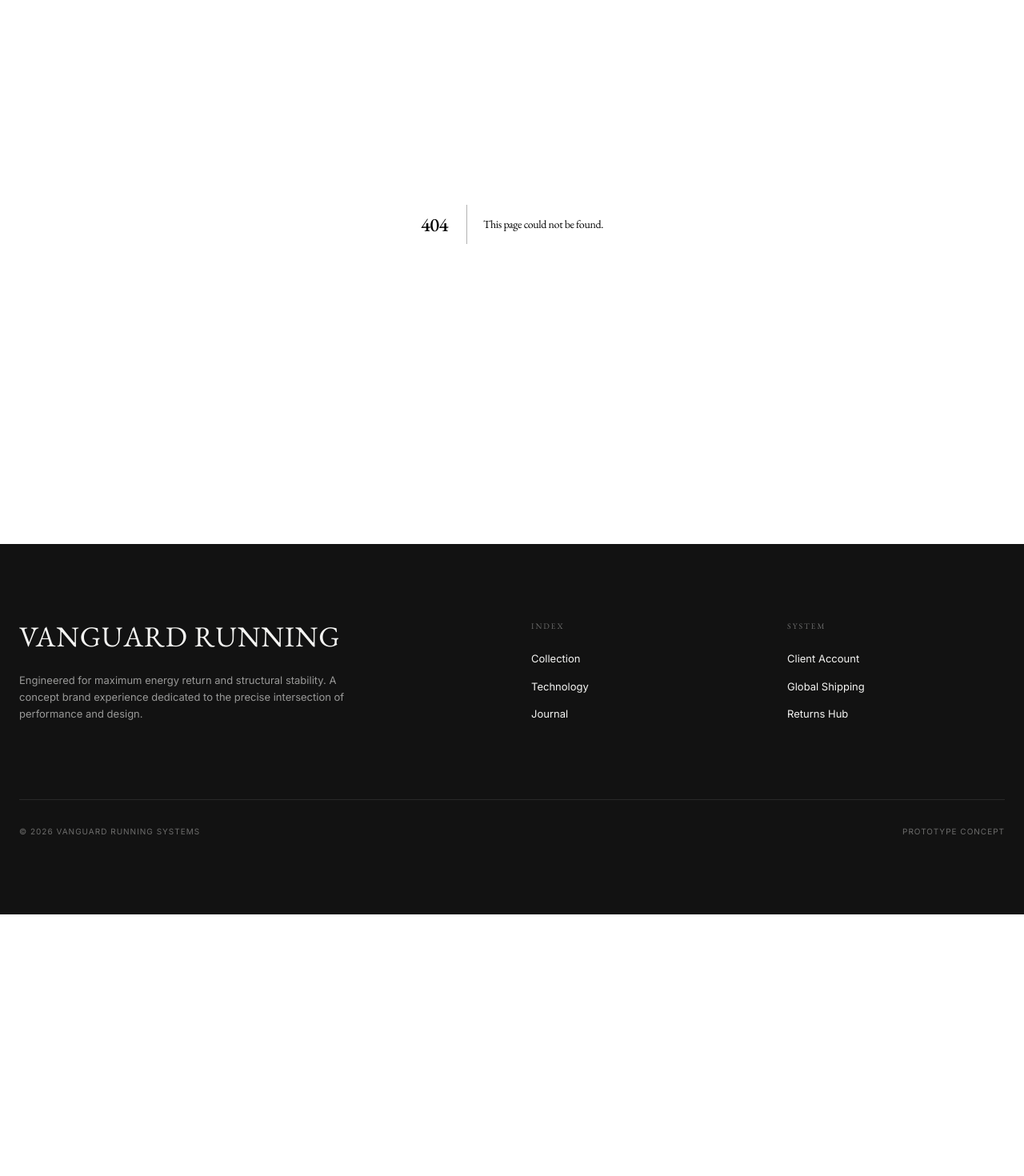
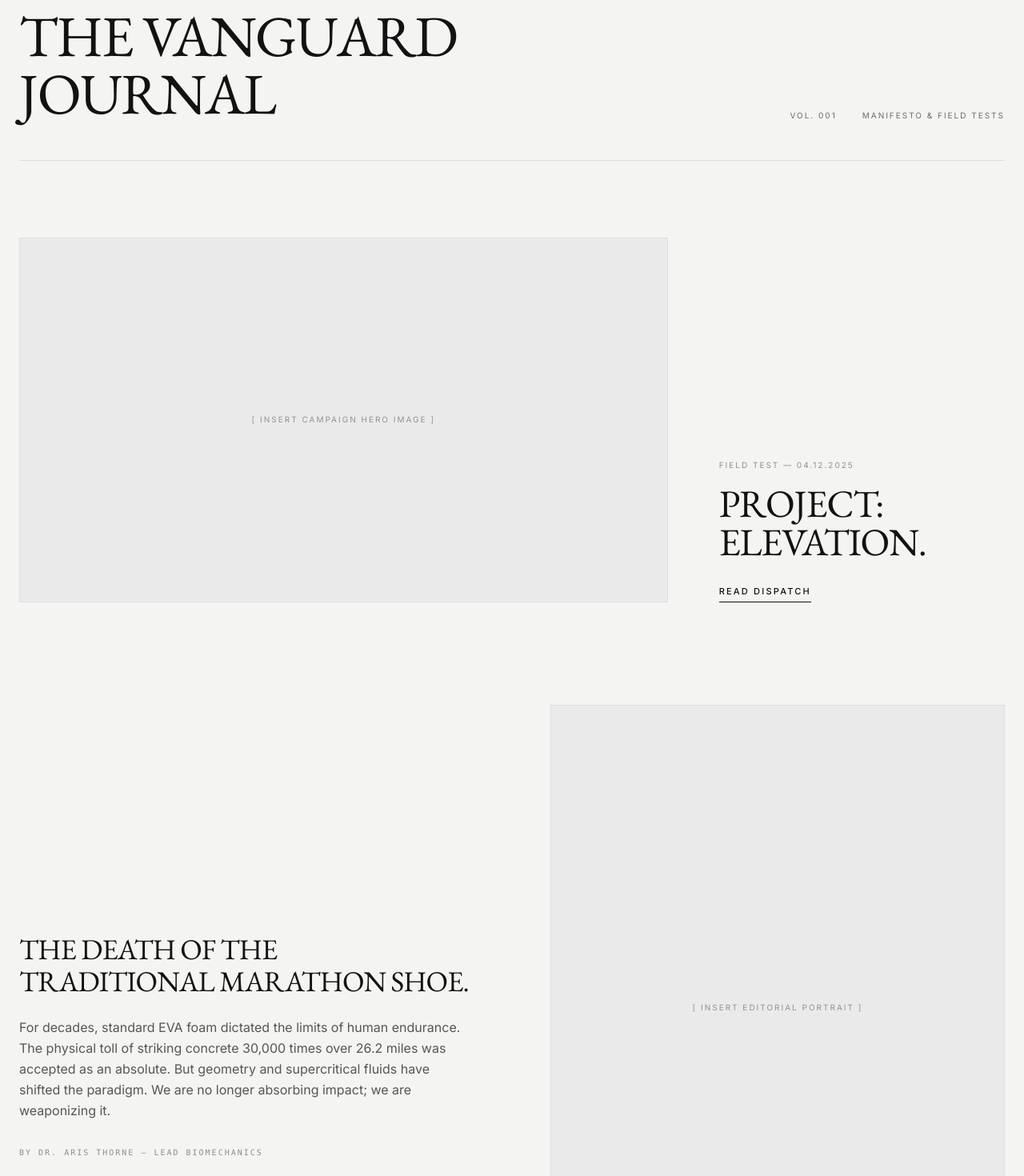
Before and after one commit to bineetNaidu/vanguard-running-ecom, a Next.js app: page /journal in a window 1280 px wide. Before the commit this address had no page. Shown: the part 200-1670 px from the top of the page at 80% size. Before the commit the page ends 1343 px from the top, so only its background shows below. Built offline with nearby package versions, Linux system fonts and the light colour scheme.

Commit message:
feat: implement technology and journal editorial pages with sticky layouts and asymmetric grids

```diff
--- /dev/null
+++ b/app/journal/page.tsx
@@ -0,0 +1,90 @@
+import Link from 'next/link';
+
+export default function JournalPage() {
+  return (
+    <div className="max-w-[1600px] mx-auto px-6 py-24 md:py-32">
+
+      {/* Editorial Header */}
+      <div className="flex flex-col md:flex-row justify-between items-start md:items-end mb-24 border-b border-brand-graphite/10 pb-12">
+        <h1 className="font-display text-5xl md:text-7xl tracking-tight uppercase">
+          The Vanguard <br /> Journal
+        </h1>
+        <div className="mt-8 md:mt-0 text-[10px] uppercase tracking-[0.2em] text-brand-graphite/60 flex space-x-8">
+          <span>Vol. 001</span>
+          <span>Manifesto & Field Tests</span>
+        </div>
+      </div>
+
+      {/* Magazine Layout: Featured Campaign */}
+      <article className="mb-32">
+        <div className="grid grid-cols-1 md:grid-cols-12 gap-8 items-end mb-12">
+          <div className="md:col-span-8">
+            <div className="w-full aspect-video bg-[#EAEAEA] border border-brand-graphite/5 flex items-center justify-center">
+              <span className="text-[10px] uppercase tracking-[0.2em] text-brand-graphite/40">
+                [ INSERT CAMPAIGN HERO IMAGE ]
+              </span>
+            </div>
+          </div>
+          <div className="md:col-span-4 md:pl-8">
+            <span className="text-[10px] uppercase tracking-[0.2em] text-brand-gray block mb-4">
+              Field Test — 04.12.2025
+            </span>
+            <h2 className="font-display text-4xl lg:text-5xl tracking-tight uppercase mb-6 leading-none">
+              Project: <br /> Elevation.
+            </h2>
+            <Link
+              href="#"
+              className="inline-block text-[11px] uppercase tracking-[0.2em] font-medium border-b border-brand-graphite pb-1 hover:text-brand-gray transition-colors"
+            >
+              Read Dispatch
+            </Link>
+          </div>
+        </div>
+      </article>
+
+      {/* Asymmetrical Grid */}
+      <div className="grid grid-cols-1 md:grid-cols-2 gap-16 md:gap-24 mb-32">
+
+        {/* Left Column Text-Heavy Entry */}
+        <article className="flex flex-col justify-center">
+          <h3 className="font-display text-3xl md:text-4xl tracking-tight uppercase mb-6">
+            The Death of the Traditional Marathon Shoe.
+          </h3>
+          <p className="text-brand-graphite/70 leading-relaxed mb-8">
+            For decades, standard EVA foam dictated the limits of human endurance. The physical toll of striking concrete 30,000 times over 26.2 miles was accepted as an absolute. But geometry and supercritical fluids have shifted the paradigm. We are no longer absorbing impact; we are weaponizing it.
+          </p>
+          <span className="text-[10px] uppercase tracking-[0.2em] text-brand-gray font-mono">
+            By Dr. Aris Thorne — Lead Biomechanics
+          </span>
+        </article>
+
+        {/* Right Column Image Entry */}
+        <article className="flex flex-col">
+          <div className="w-full aspect-3/4 bg-[#EAEAEA] border border-brand-graphite/5 flex items-center justify-center mb-8">
+            <span className="text-[10px] uppercase tracking-[0.2em] text-brand-graphite/40">
+              [ INSERT EDITORIAL PORTRAIT ]
+            </span>
+          </div>
+          <h3 className="font-display text-2xl tracking-tight uppercase mb-4">
+            Isolating the Threshold
+          </h3>
+          <Link
+            href="#"
+            className="inline-block text-[10px] uppercase tracking-[0.2em] font-medium text-brand-gray hover:text-brand-graphite transition-colors"
+          >
+            Read Dispatch →
+          </Link>
+        </article>
+
+      </div>
+
+      {/* Large Pull Quote */}
+      <div className="py-24 border-y border-brand-graphite/10 text-center px-6">
+        <blockquote className="font-display text-3xl md:text-5xl lg:text-6xl tracking-tight uppercase max-w-5xl mx-auto leading-tight">
+          "The limit does not exist in the human heart; it exists in the hardware. Upgrade the hardware."
+        </blockquote>
+      </div>
+
+    </div>
+  );
+}
--- /dev/null
+++ b/app/technology/page.tsx
@@ -0,0 +1,56 @@
+import { technologyStorytelling } from '@/data/editorial';
+
+export default function TechnologyPage() {
+  return (
+    <div className="max-w-[1600px] mx-auto px-6 py-24 md:py-32">
+
+      {/* Header */}
+      <div className="max-w-3xl mb-32 md:mb-48">
+        <h1 className="font-display text-5xl md:text-7xl lg:text-8xl tracking-tight uppercase mb-8">
+          System <br /> Architecture.
+        </h1>
+        <p className="text-brand-gray text-base md:text-lg leading-relaxed">
+          We do not design shoes; we engineer kinetic return systems. Every material choice and geometric angle is calculated to minimize energy leak and push the boundaries of human endurance.
+        </p>
+      </div>
+
+      {/* Sticky Storytelling Matrix */}
+      <div className="flex flex-col relative space-y-32 md:space-y-0">
+        {technologyStorytelling.map((section, index) => (
+          <div
+            key={section.id}
+            className="flex flex-col md:flex-row min-h-screen relative"
+          >
+            {/* Sticky Visual Hemisphere */}
+            <div className="w-full md:w-1/2 md:sticky md:top-0 h-[50vh] md:h-screen flex items-center justify-center p-0 md:pr-16 mb-8 md:mb-0">
+              <div className="w-full aspect-square bg-[#EAEAEA] border border-brand-graphite/5 flex items-center justify-center relative overflow-hidden">
+                <span className="text-[10px] uppercase tracking-[0.3em] text-brand-graphite/40 z-10 absolute bottom-8 left-8">
+                  Fig {String(index + 1).padStart(2, '0')}
+                </span>
+                <span className="text-[10px] uppercase tracking-[0.2em] text-brand-graphite/40">
+                  [ INSERT {section.title.toUpperCase()} 3D RENDER ]
+                </span>
+              </div>
+            </div>
+
+            {/* Scrolling Typography Hemisphere */}
+            <div className="w-full md:w-1/2 flex items-center h-auto md:h-screen md:pl-16">
+              <div className="max-w-xl">
+                <span className="text-[10px] uppercase tracking-[0.2em] text-brand-gray font-mono mb-4 block">
+                  0{index + 1} // {section.subtitle}
+                </span>
+                <h2 className="font-display text-4xl md:text-6xl tracking-tight uppercase mb-8">
+                  {section.title}
+                </h2>
+                <p className="text-brand-graphite/80 leading-relaxed md:text-lg">
+                  {section.body}
+                </p>
+              </div>
+            </div>
+          </div>
+        ))}
+      </div>
+
+    </div>
+  );
+}
```
